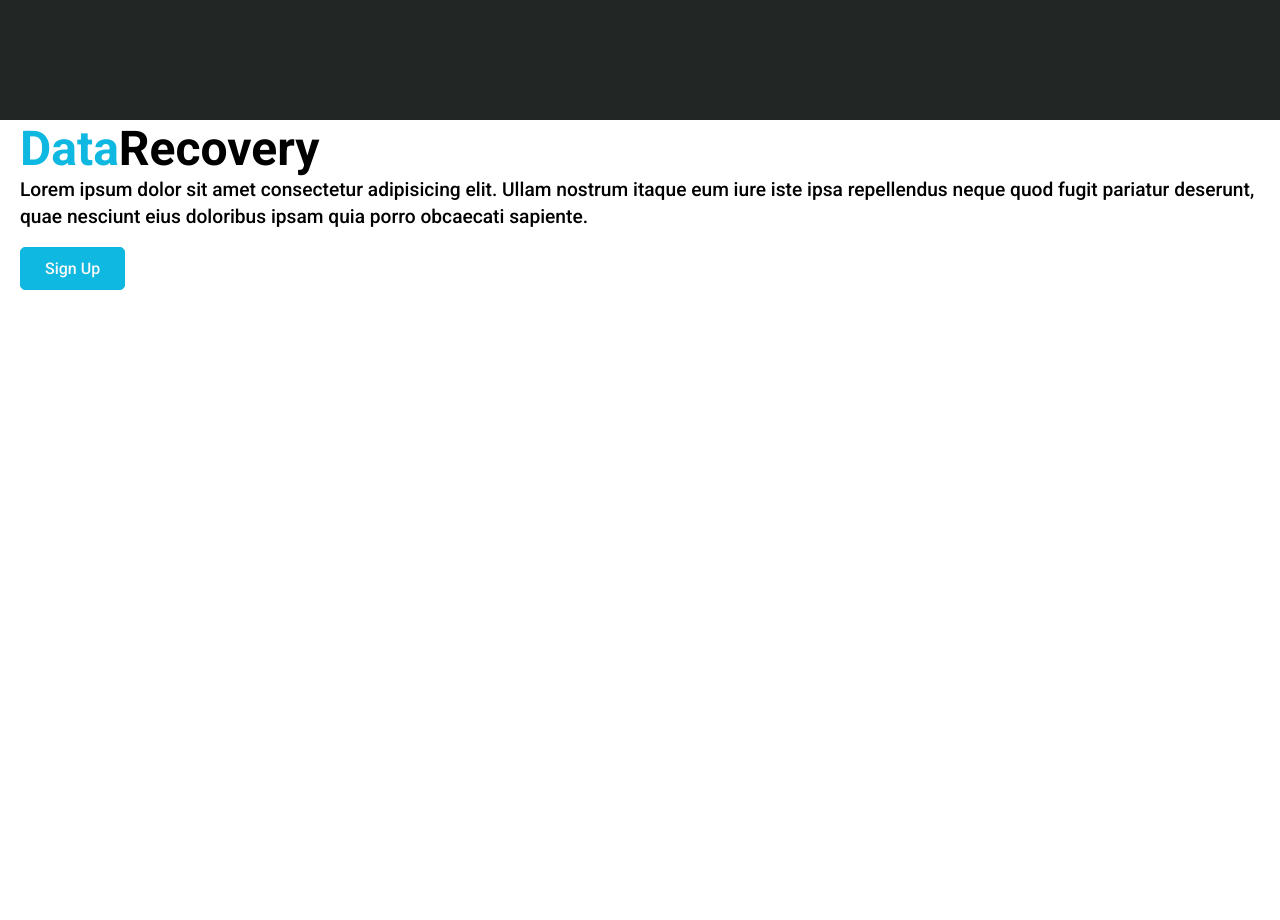
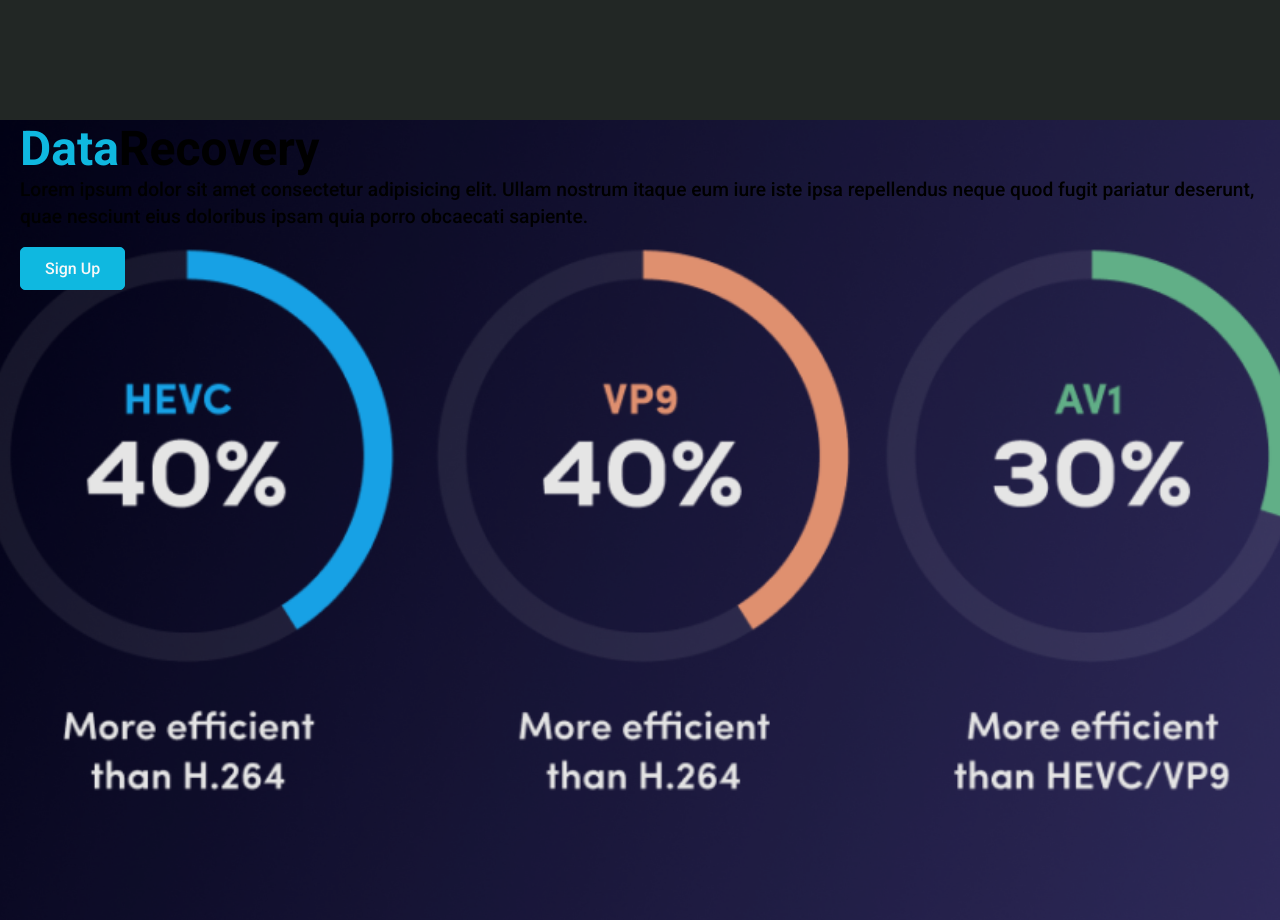
Before and after one commit to MardonovD/counter-redux-conntect, a React (Create React App) app: page / in a window 1280 px wide. Shown: the part 680-1600 px from the top of the page. Built offline with nearby package versions, Linux system fonts and the light colour scheme.

Commit message:
data pahe

```diff
--- a/src/components/data/DataStyle.css
+++ b/src/components/data/DataStyle.css
@@ -2,4 +2,15 @@
   width: 100%;
   height: 100vh;
   position: relative;
+  background: rgba(0, 0, 0, 0.1);
 }
+
+.data::before {
+  content: "";
+  position: absolute;
+  background: url("../../assets/Blog-Get-ready-for-a-Multi-Codec-World-1024x512.webp")
+    no-repeat center center/cover;
+  height: 100%;
+  width: 100%;
+  z-index: -1;
+}
```
Also changed, not shown: src/assets/Blog-Get-ready-for-a-Multi-Codec-World-1024x512.webp (added).
